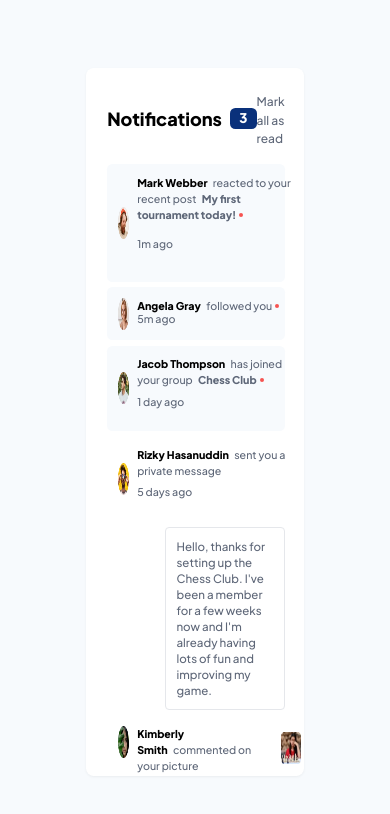
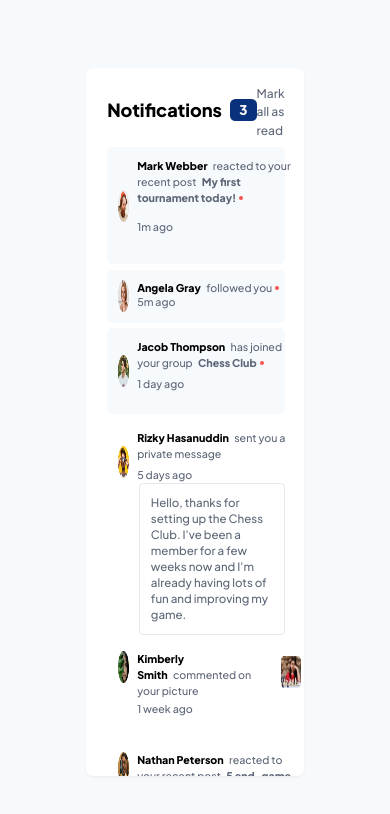
Before and after one commit to pkthunder87/notifications-page, a React (Vite) app: page / in a window 390 px wide. Shown: the top 814 px of the page. Built offline with nearby package versions, Linux system fonts and the light colour scheme.

Commit message:
Feat: Add initial mobile design styling

```diff
--- a/src/App.jsx
+++ b/src/App.jsx
@@ -3,7 +3,7 @@ import NotificationsTop from './components/NotificationsTop';
 
 function App() {
   return (
-    <div className="grid h-[84dvh] w-[56dvw] grid-rows-[12.5%_87.5%] overflow-scroll rounded-xl bg-white px-8 py-4 text-2xl drop-shadow-sm">
+    <div className="grid h-[84dvh] w-[56dvw] grid-rows-[10%_90%] overflow-scroll rounded-xl bg-white px-8 py-4 text-2xl drop-shadow-sm">
       <NotificationsTop />
       <NotificationsList />
     </div>
--- a/src/components/NotificationItem.jsx
+++ b/src/components/NotificationItem.jsx
@@ -13,7 +13,7 @@ function NotificationItem({
 }) {
   const unreadHighlight = unread
     ? 'rounded-lg bg-very-light-grayish-blue '
-    : '';
+    : '-mb-8 sm:-mb-6';
 
   const hasPicture = picture ? '' : 'col-span-2';
 
@@ -70,7 +70,7 @@ function NotificationItem({
       </div>
       {activeMessage ? (
         <div
-          className={`ml-[5.4rem] mt-2 rounded-md  border-[1px] border-solid p-4 text-[1.08rem] leading-6 text-dark-grayish-blue hover:cursor-pointer hover:bg-light-grayish-blue-1`}
+          className={`-mt-4 ml-12 rounded-md  border-[1px] border-solid p-4 text-[1.08rem] leading-6 text-dark-grayish-blue hover:cursor-pointer hover:bg-light-grayish-blue-1 sm:ml-[5.4rem] sm:mt-0`}
         >{`${activeMessage}`}</div>
       ) : (
         false
--- a/src/index.css
+++ b/src/index.css
@@ -8,6 +8,6 @@
   }
 
   body {
-    @apply bg-very-light-grayish-blue flex h-[100dvh] w-[100dvw] items-center justify-center text-[1.6rem] antialiased md:h-[100dvh] md:overflow-hidden md:text-[1.6rem];
+    @apply flex h-[100dvh] w-[100dvw] items-center justify-center bg-very-light-grayish-blue text-[1.6rem] antialiased md:h-[100dvh] md:overflow-hidden md:text-[1.6rem];
   }
 }
```
